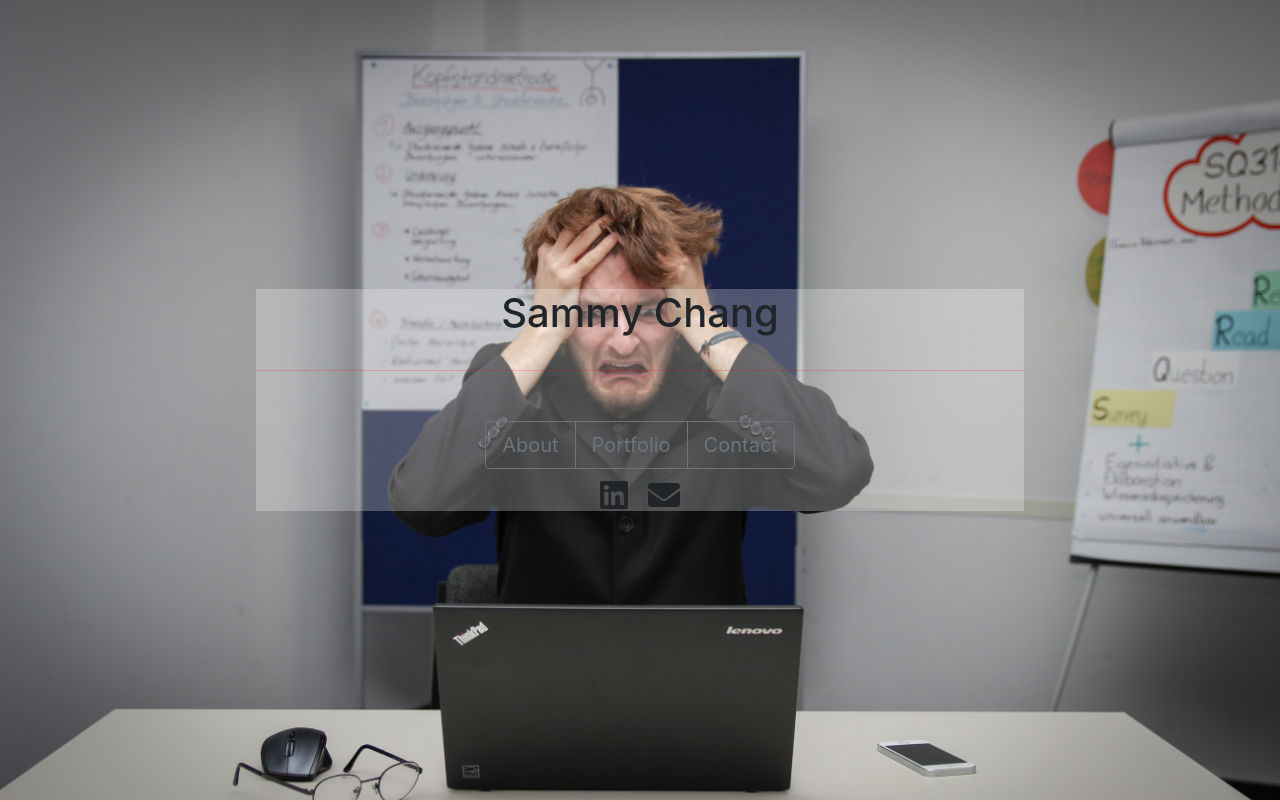
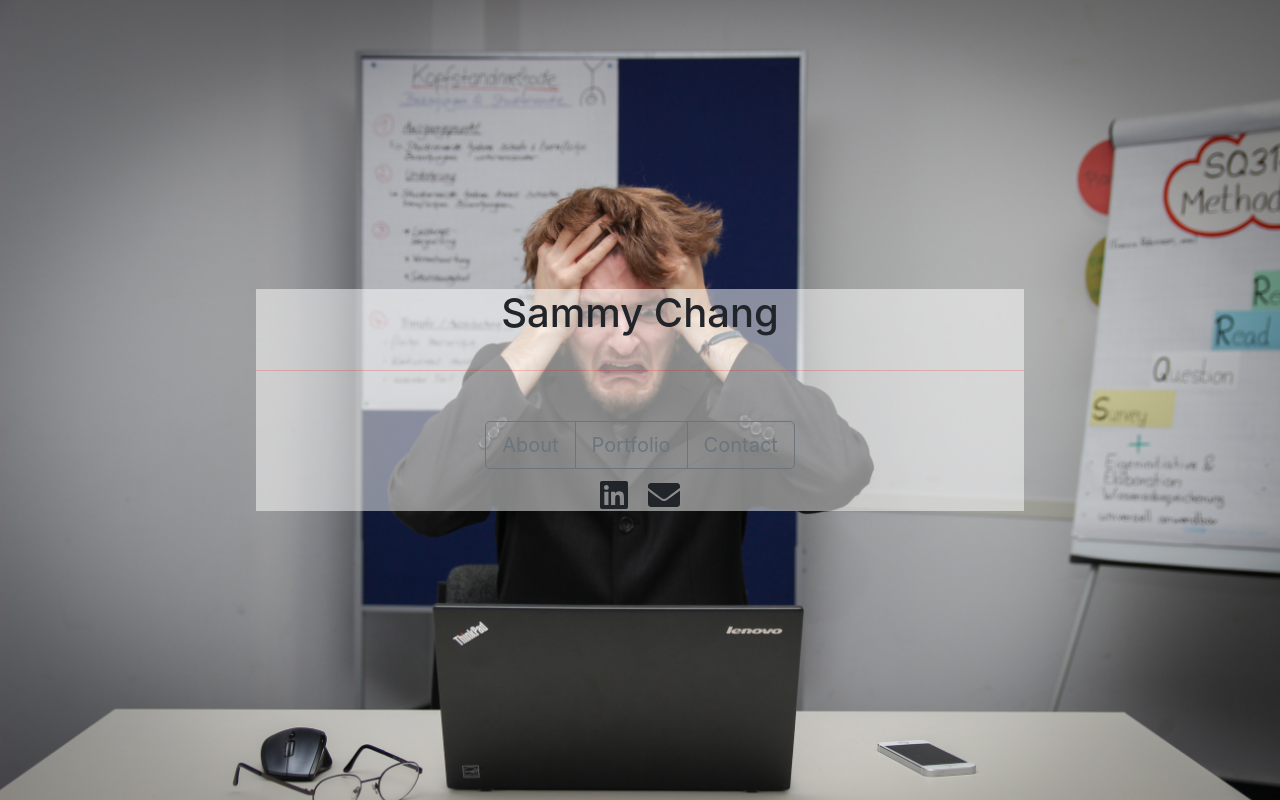
Before and after one commit to schang1146/schang1146.github.io, a React (Create React App) app: page / in a window 1280 px wide. Shown: the top 802 px of the page. Built offline with nearby package versions, Linux system fonts and the light colour scheme.

Commit message:
fixed some layout stuff

```diff
--- a/src/components/App/App.scss
+++ b/src/components/App/App.scss
@@ -1,5 +1,5 @@
 .app-wrapper {
-    max-width: 100%;
+    max-width: 100vw;
     margin: 0 auto;
 }
 
--- a/src/components/Header/Header.scss
+++ b/src/components/Header/Header.scss
@@ -19,7 +19,7 @@
     margin: auto auto;
 
     // background
-    background-color: rgb(255, 255, 255, 0.25);
+    background-color: rgb(255, 255, 255, 0.5);
 
     // flexbox
     display: flex;
--- a/src/components/Portfolio/Portfolio.scss
+++ b/src/components/Portfolio/Portfolio.scss
@@ -11,8 +11,6 @@
 }
 
 .portfolio-wrapper .portfolio-content {
-    width: 80%;
-
     // flexbox
     display: flex;
     flex-direction: column;
```
